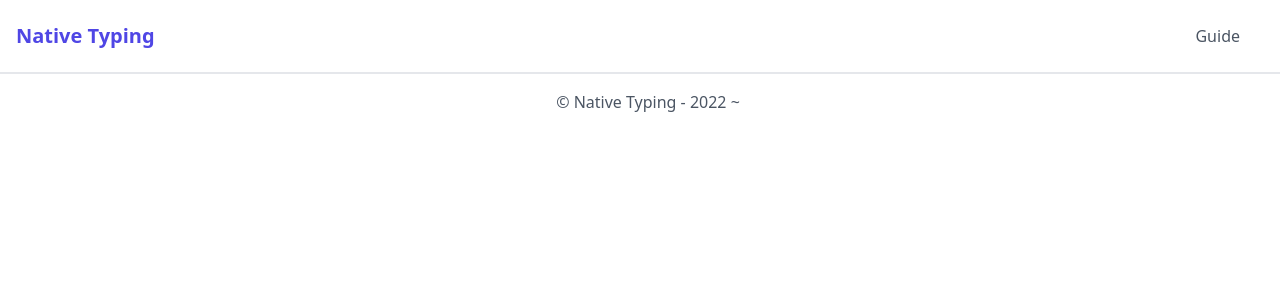
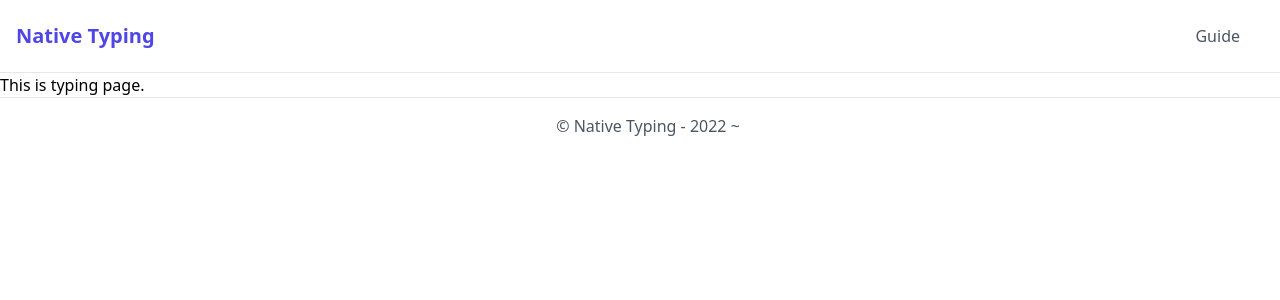
Before and after one commit to agukk/react-typing-app, a React (Create React App) app: page /typing in a window 1280 px wide. Shown: the top 300 px of the page. Built offline with nearby package versions, Linux system fonts and the light colour scheme.

Commit message:
create typing page and add typing path

```diff
--- /dev/null
+++ b/src/components/pages/Typing.jsx
@@ -0,0 +1,5 @@
+export const Typing = () => {
+    return(
+        <p>This is typing page.</p>
+    );
+}
--- a/src/router/Router.jsx
+++ b/src/router/Router.jsx
@@ -1,6 +1,7 @@
 import { BrowserRouter, Route, Routes } from "react-router-dom";
 import { Guide } from "../components/pages/Guide";
 import { Top } from "../components/pages/Top";
+import { Typing } from "../components/pages/Typing";
 
 export const Router = () => {
     return(
@@ -8,6 +9,7 @@ export const Router = () => {
             <Routes>
                 <Route index element={<Top/>}/>
                 <Route path={'guide'} element={<Guide/>}/>
+                <Route path={'typing'} element={<Typing/>}/>
             </Routes>
         </BrowserRouter>
     );
```
